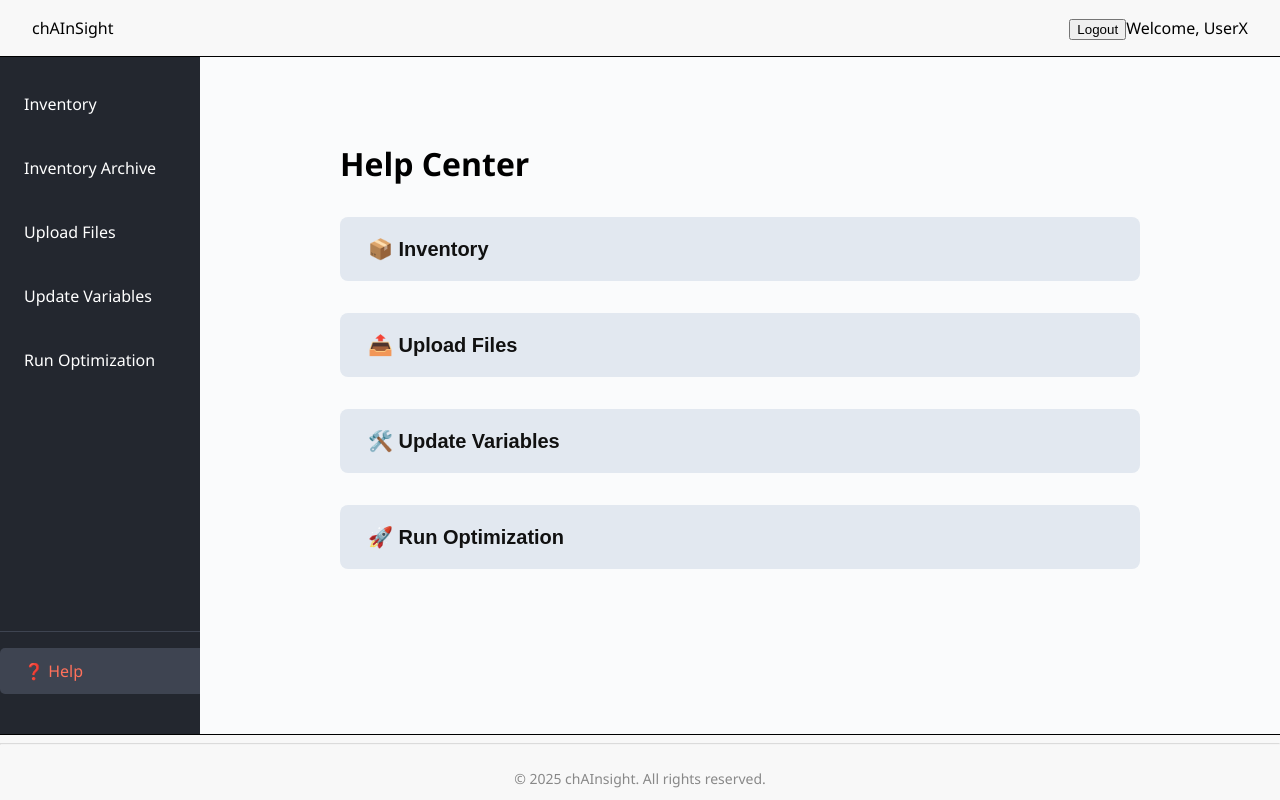
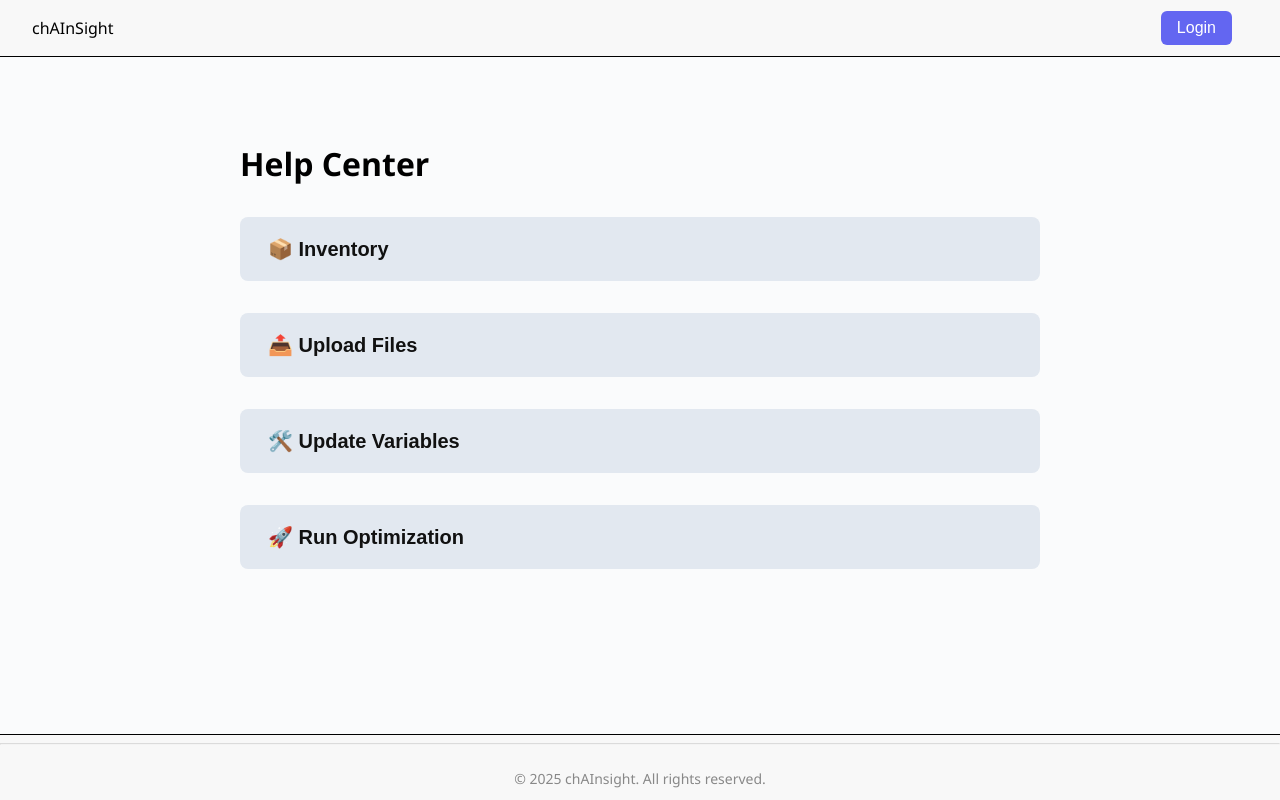
Before and after one commit to ilyasmert/chainsight, a React (Create React App) app in the folder chainsight_frontend/: page /help in a window 1280 px wide. Built offline with nearby package versions, Linux system fonts and the light colour scheme.

Commit message:
Added authentication context and modal for login functionality

```diff
--- /dev/null
+++ b/chainsight_frontend/src/components/AuthContext.js
@@ -0,0 +1,15 @@
+import React, { createContext, useState } from "react";
+
+export const AuthContext = createContext({
+  loggedIn: false,
+  setLoggedIn: () => {},
+});
+
+export const AuthProvider = ({ children }) => {
+  const [loggedIn, setLoggedIn] = useState(false);
+  return (
+    <AuthContext.Provider value={{ loggedIn, setLoggedIn }}>
+      {children}
+    </AuthContext.Provider>
+  );
+};
--- /dev/null
+++ b/chainsight_frontend/src/components/Header.css
@@ -0,0 +1,80 @@
+.modal-overlay {
+  position: fixed;
+  inset: 0;
+  background: rgba(31, 41, 55, 0.75);
+  display: flex;
+  align-items: center;
+  justify-content: center;
+  z-index: 1000;
+}
+.modal {
+  background: #ffffff;
+  padding: 2rem;
+  border-radius: 0.75rem;
+  width: 90%;
+  max-width: 400px;
+  box-shadow: 0 10px 25px rgba(0, 0, 0, 0.1);
+}
+
+.modal h2 {
+  margin: 0 0 1.5rem;
+  font-size: 1.75rem;
+  font-weight: 600;
+  color: #1f2937;
+}
+
+.modal label {
+  display: block;
+  margin-bottom: 0.25rem;
+  font-size: 0.875rem;
+  font-weight: 500;
+  color: #4b5563;
+}
+
+.modal input {
+  width: 90%;
+  padding: 0.5rem 0.75rem;
+  margin-bottom: 1rem;
+  font-size: 1rem;
+  background: #f9fafb;
+  border: 1px solid #d1d5db;
+  border-radius: 0.375rem;
+  transition: border-color 200ms, box-shadow 200ms;
+}
+.modal input:focus {
+  border-color: #6366f1;
+  box-shadow: 0 0 0 3px rgba(99, 102, 241, 0.3);
+  outline: none;
+}
+
+.btn {
+  padding: 0.5rem 1rem;
+  margin-right: 1rem;
+  font-size: 1rem;
+  font-weight: 500;
+  border: none;
+  border-radius: 0.375rem;
+  cursor: pointer;
+  transition: background-color 200ms, transform 75ms;
+}
+
+.btn-primary {
+  background-color: #6366f1;
+  color: #fff;
+}
+.btn-primary:hover {
+  background-color: #4f46e5;
+  transform: translateY(-1px);
+}
+.btn-primary:active {
+  background-color: #4338ca;
+}
+
+.btn-secondary {
+  background-color: #e5e7eb;
+  color: #1f2937;
+}
+.btn-secondary:hover {
+  background-color: #d1d5db;
+  transform: translateY(-1px);
+}
--- a/chainsight_frontend/src/components/Header.js
+++ b/chainsight_frontend/src/components/Header.js
@@ -1,22 +1,97 @@
-import React from 'react';
-import { useNavigate } from 'react-router-dom';
+import React, { useState, useContext } from "react";
+import { useNavigate } from "react-router-dom";
+import { AuthContext } from "./AuthContext";
+import "./Header.css";
 
 const Header = () => {
   const navigate = useNavigate();
+  const { loggedIn, setLoggedIn } = useContext(AuthContext);
+  const [showModal, setShowModal] = useState(false);
+  const [username, setUsername] = useState("");
+  const [password, setPassword] = useState("");
+  const [error, setError] = useState("");
+
+  const handleLoginClick = () => {
+    setShowModal(true);
+    setError("");
+    setUsername("");
+    setPassword("");
+  };
+
+  const handleLogout = () => {
+    setLoggedIn(false);
+    navigate("/");
+  };
+
+  const handleSubmit = (e) => {
+    e.preventDefault();
+    if (username === "admin" && password === "admin") {
+      setLoggedIn(true);
+      setShowModal(false);
+      setError("");
+    } else {
+      setError("Invalid credentials");
+    }
+  };
 
   return (
     <div className="header flex justify-between items-center p-4 border-b">
       <span
-        className="font-bold text-lg"
-        style={{ cursor: 'pointer', color: '#OOOOOO' }}
-        onClick={() => navigate('/')}
+        className="font-bold text-lg cursor-pointer text-black"
+        onClick={() => navigate("/")}
       >
         chAInSight
       </span>
       <div className="flex items-center space-x-2">
-        <button className="btn">Logout</button>
-        <span className="text-xs text-gray-500 ml-2">Welcome, UserX</span>
+        {loggedIn ? (
+          <>
+            <button onClick={handleLogout} className="btn btn-secondary">
+              Logout
+            </button>
+            <span className="text-xs text-gray-500 ml-2">Welcome, admin</span>
+          </>
+        ) : (
+          <button onClick={handleLoginClick} className="btn btn-primary">
+            Login
+          </button>
+        )}
       </div>
+
+      {showModal && (
+        <div className="modal-overlay">
+          <div className="modal">
+            <h2>Login</h2>
+            <form onSubmit={handleSubmit}>
+              <label>Username</label>
+              <input
+                value={username}
+                onChange={(e) => setUsername(e.target.value)}
+                required
+              />
+              <label>Password</label>
+              <input
+                type="password"
+                value={password}
+                onChange={(e) => setPassword(e.target.value)}
+                required
+              />
+              {error && <p className="error-text">{error}</p>}
+              <div className="actions">
+                <button
+                  type="button"
+                  onClick={() => setShowModal(false)}
+                  className="btn btn-secondary"
+                >
+                  Cancel
+                </button>
+                <button type="submit" className="btn btn-primary">
+                  Login
+                </button>
+              </div>
+            </form>
+          </div>
+        </div>
+      )}
     </div>
   );
 };
--- a/chainsight_frontend/src/components/Sidebar.js
+++ b/chainsight_frontend/src/components/Sidebar.js
@@ -1,20 +1,38 @@
-import React from 'react';
-import { NavLink } from 'react-router-dom';
+import React, { useContext } from "react";
+import { NavLink } from "react-router-dom";
+import { AuthContext } from "./AuthContext";
 
-const Sidebar = () => (
+const Sidebar = () => {
+  const { loggedIn } = useContext(AuthContext);
+  if (!loggedIn) return null;
+
+  return (
     <nav className="sidebar">
       <div className="sidebar-links">
-      <NavLink to="/inventory" activeClassName="active">Inventory</NavLink>
-      <NavLink to="/inventory-archive" activeClassName="active">Inventory Archive</NavLink> {/* 🆕 added */}
-      <NavLink to="/upload" activeClassName="active">Upload Files</NavLink>
-      <NavLink to="/variables" activeClassName="active">Update Variables</NavLink>
-      <NavLink to="/optimization" activeClassName="active">Run Optimization</NavLink>
+        <NavLink to="/inventory" activeClassName="active">
+          Inventory
+        </NavLink>
+        <NavLink to="/inventory-archive" activeClassName="active">
+          Inventory Archive
+        </NavLink>
+        <NavLink to="/upload" activeClassName="active">
+          Upload Files
+        </NavLink>
+        <NavLink to="/variables" activeClassName="active">
+          Update Variables
+        </NavLink>
+        <NavLink to="/optimization" activeClassName="active">
+          Run Optimization
+        </NavLink>
       </div>
 
       <div className="sidebar-footer">
-      <NavLink to="/help" activeClassName="active" className="help-link">❓ Help</NavLink>
+        <NavLink to="/help" activeClassName="active" className="help-link">
+          ❓ Help
+        </NavLink>
       </div>
     </nav>
   );
+};
 
 export default Sidebar;
--- a/chainsight_frontend/src/index.js
+++ b/chainsight_frontend/src/index.js
@@ -3,12 +3,15 @@ import ReactDOM from "react-dom/client";
 import { BrowserRouter } from "react-router-dom";
 import App from "./App";
 import "./index.css";
+import { AuthProvider } from "./components/AuthContext";
 
 const root = ReactDOM.createRoot(document.getElementById("root"));
 root.render(
   <React.StrictMode>
-    <BrowserRouter>
-      <App />
-    </BrowserRouter>
+    <AuthProvider>
+      <BrowserRouter>
+        <App />
+      </BrowserRouter>
+    </AuthProvider>
   </React.StrictMode>
 );
```
Lines whose indentation alone changed are shown as unchanged.
